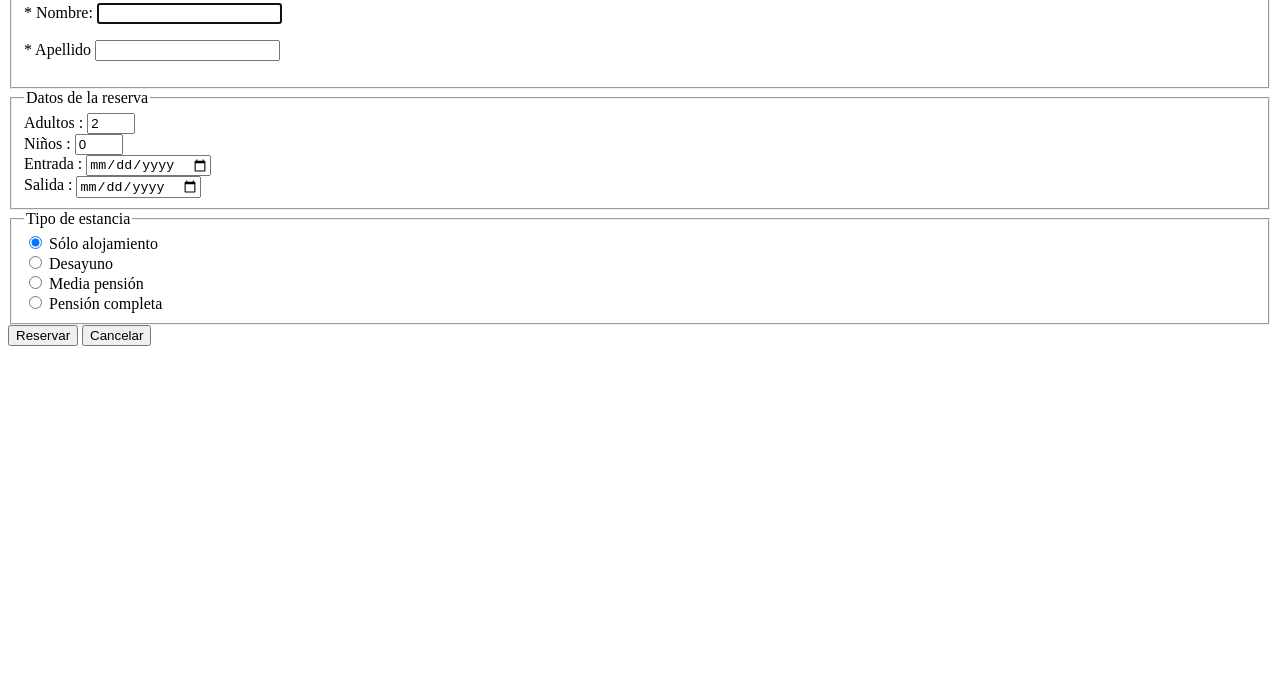
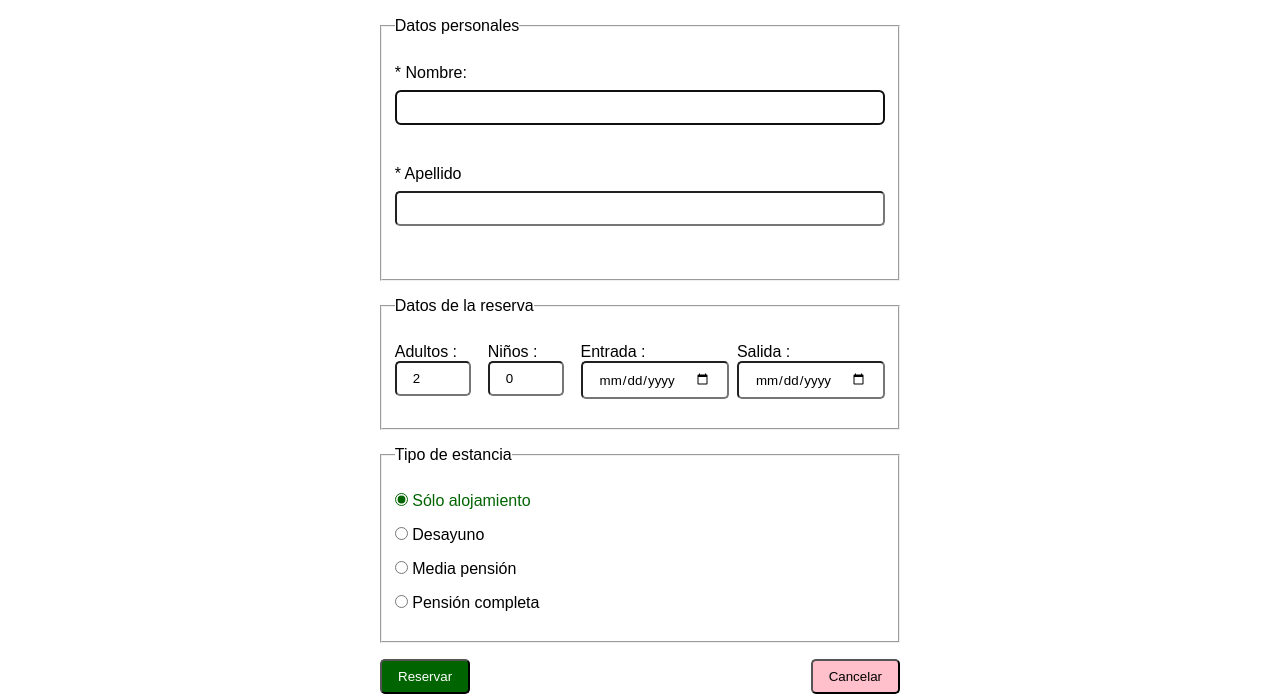
Before and after one commit to classesdeferran/Formulari_hotel_2025-03, a plain HTML site: page index.html in a window 1280 px wide. Shown: the part 100-800 px from the top of the page. Drawn offline with Linux system fonts and the light colour scheme.

Commit message:
2025-03-25

```diff
--- a/css/style.css
+++ b/css/style.css
@@ -0,0 +1,80 @@
+* {
+    margin: 0;
+    padding: 0;
+    box-sizing: border-box;
+    font-family: Arial, Helvetica, sans-serif;
+}
+
+h1 {
+    text-align: center;
+    margin: 3rem 0 2rem;
+
+}
+main {
+    margin: 0 auto;
+    width: 520px;
+}
+
+fieldset {
+    margin: 1rem 0;
+    padding: .8rem;
+
+    div {
+        margin: 1rem 0;
+    }
+
+    input {
+        border-radius: 5px;
+        padding: .5rem 1rem;
+    }
+
+    p {
+        margin-top: .5rem;
+        height: 1rem;
+        color: red;
+        font-size: .8rem;
+    }
+}
+
+.personales input {
+    margin-top: .5rem;
+    width: 100%;
+}
+
+.reserva {
+    display: flex;
+    justify-content: space-between;
+    gap: .5rem;
+
+    div {
+        width: 100%;
+    }
+}
+
+input[type="radio"] {
+    accent-color: darkgreen;
+}
+
+input[type="radio"]:checked + label {
+    color: darkgreen;
+}
+
+.buttons {
+    display: flex;
+    justify-content: space-between;
+
+    button {
+        padding: .5rem 1rem;
+        border-radius: 5px;
+    }
+
+    #reservar {
+        background-color: darkgreen;
+        color: white;
+    }
+
+    #cancelar {
+        background-color: pink;
+    }
+
+}
--- a/index.html
+++ b/index.html
@@ -1,18 +1,17 @@
 <!DOCTYPE html>
 <html lang="es">
   <head>
-    <meta charset="UTF-8">
-    <meta name="viewport" content="width=device-width, initial-scale=1.0">
+    <meta charset="UTF-8" />
+    <meta name="viewport" content="width=device-width, initial-scale=1.0" />
     <title>Formulario de reserva</title>
-    <link rel="stylesheet" href="css/style.css">
+    <link rel="stylesheet" href="css/style.css" />
     <script defer src="js/script.js"></script>
   </head>
   <body>
     <header><h1>Reserva de habitación de hotel</h1></header>
     <main>
       <form name="formReserva">
-
-            <fieldset>
+        <fieldset class="personales">
           <legend>Datos personales</legend>
           <div>
             <label for="nombre">* Nombre:</label>
@@ -21,8 +20,8 @@
               id="nombre"
               name="nombre"
               autofocus
-                    pattern = "[A-Za-z]{2,}"
-                    >
+              pattern="[A-Za-z]{2,}"
+            />
             <p id="errorNombre"></p>
           </div>
           <div>
@@ -31,13 +30,13 @@
               type="text"
               id="apellido"
               name="apellido"
-                    pattern = "[A-Za-z]{2,}"
-                    >
+              pattern="[A-Za-z]{2,}"
+            />
             <p id="errorApellido"></p>
           </div>
         </fieldset>
 
-            <fieldset>
+        <fieldset class="reserva">
           <legend>Datos de la reserva</legend>
           <div>
             <label for="adultos">Adultos :</label>
@@ -48,7 +47,7 @@
               min="1"
               max="3"
               value="2"
-                    >
+            />
           </div>
           <div>
             <label for="ninos">Niños :</label>
@@ -59,46 +58,57 @@
               min="0"
               max="3"
               value="0"
-                    >
+            />
           </div>
           <div>
             <label for="entrada">Entrada :</label>
-                    <input type="date" name="entrada" id="entrada">
+            <input type="date" name="entrada" id="entrada" />
           </div>
           <div>
             <label for="salida">Salida :</label>
-                    <input type="date" name="salida" id="salida">
+            <input type="date" name="salida" id="salida" />
           </div>
         </fieldset>
 
-            <fieldset>
+        <fieldset class="estancia">
           <legend>Tipo de estancia</legend>
-
-                    <label >
-<input type="radio" name="estancia" value="alojamiento" checked> Sólo alojamiento
-                    </label>
-                </div>
-                <div> <label>
-                        <input type="radio" name="estancia" value="desayuno" >
-                    Desayuno
-                    </label>
+          <div>
+            <input
+              type="radio"
+              name="estancia"
+              value="alojamiento"
+              id="alojamiento"
+              checked
+            />
+            <label for="alojamiento"> Sólo alojamiento </label>
           </div>
           <div>
-
-                    <label><input type="radio" name="estancia" value="media">  Media pensión</label>
+            <input
+              type="radio"
+              name="estancia"
+              value="desayuno"
+              id="desayuno"
+            />
+            <label for="desayuno"> Desayuno </label>
           </div>
           <div>
-
-                    <label>
-<input type="radio" name="estancia" value="completa" >
-                    </label>
-                    Pensión completa
+            <input type="radio" name="estancia" value="media" id="media" />
+            <label for="media"> Media pensión</label>
+          </div>
+          <div>
+            <input
+              type="radio"
+              name="estancia"
+              value="completa"
+              id="completa"
+            />
+            <label for="completa"> Pensión completa </label>
           </div>
         </fieldset>
 
-            <div>
-<button type="submit">Reservar</button>
-<button type="reset">Cancelar</button>
+        <div class="buttons">
+          <button type="submit" id="reservar">Reservar</button>
+          <button type="reset" id="cancelar">Cancelar</button>
         </div>
       </form>
     </main>
--- a/js/script.js
+++ b/js/script.js
@@ -0,0 +1,18 @@
+const nombreHTML = document.getElementById('nombre')
+const apellidoHTML = document.getElementById('apellido')
+
+nombreHTML.addEventListener('change', () => {
+    let nombre = nombreHTML.value.trim()
+    // validación de los espacios
+    if (nombre.length < 2 ) {
+        document.getElementById('errorNombre').textContent = "Hay que introducir un nombre válido"
+    }
+})
+
+apellidoHTML.addEventListener('change', () => {
+    let apellido = apellidoHTML.value.trim()
+    // validación de los espacios
+    if (apellido.length < 2 ) {
+        document.getElementById('errorApellido').textContent = "Hay que introducir un texto de al menos dos caracteres"
+    }
+})
```
Lines whose indentation alone changed are shown as unchanged.
